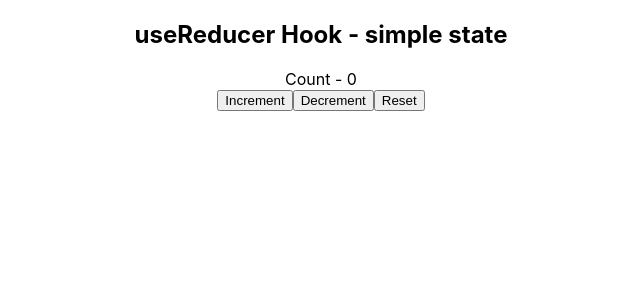
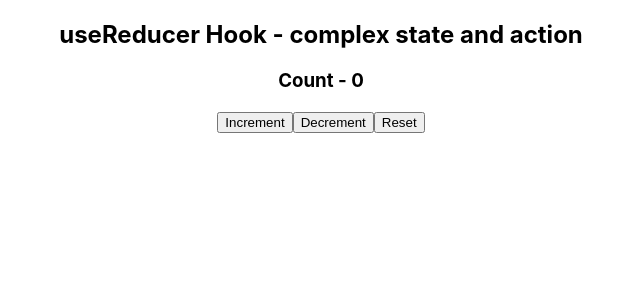
Before and after one commit to devmanoshri/redux-hook, a React (Create React App) app: page / in a window 1280 px wide. Shown: the top 300 px of the page, without its empty margins (319-959 px from the left). Built offline with nearby package versions, Linux system fonts and the light colour scheme.

Commit message:
useReducer Hook - complex state

```diff
--- a/src/App.js
+++ b/src/App.js
@@ -9,7 +9,7 @@
 //import UseEffectDataFetching2 from "./components/UseEffectDataFetching2";
 //import UseEffectDataFetching3 from "./components/UseEffectDataFetching3";
 //import UserContextHookLevel1 from "./components/UserContextHookLevel1";
-import UseReducerHook1 from "./components/UseReducerHook1";
+import UseReducerHook2 from "./components/UseReducerHook2";
 
 export const UserContext = React.createContext();
 export const ChannelContext = React.createContext();
@@ -27,7 +27,7 @@
           <UserContextHookLevel1 />
         </ChannelContext.Provider>
       </UserContext.Provider> */}
-      <UseReducerHook1 />
+      <UseReducerHook2 />
     </div>
   );
 }
--- /dev/null
+++ b/src/components/UseReducerHook2.js
@@ -0,0 +1,33 @@
+import React, { useReducer } from "react";
+
+const initialState = {
+  firstCounter: 0,
+};
+const reducer = (state, action) => {
+  switch (action.type) {
+    case "increment":
+      return { firstCounter: state.firstCounter + 1 };
+    case "decrement":
+      return { firstCounter: state.firstCounter - 1 };
+    case "reset":
+      return initialState;
+    default:
+      return state;
+  }
+};
+function UseReducerHook2() {
+  const [count, dispatch] = useReducer(reducer, initialState);
+  return (
+    <div>
+      <h2>useReducer Hook - complex state and action</h2>
+      <div>
+        <h3>Count - {count.firstCounter}</h3>
+      </div>
+      <button onClick={() => dispatch({ type: "increment" })}>Increment</button>
+      <button onClick={() => dispatch({ type: "decrement" })}>Decrement</button>
+      <button onClick={() => dispatch({ type: "reset" })}>Reset</button>
+    </div>
+  );
+}
+
+export default UseReducerHook2;
```
